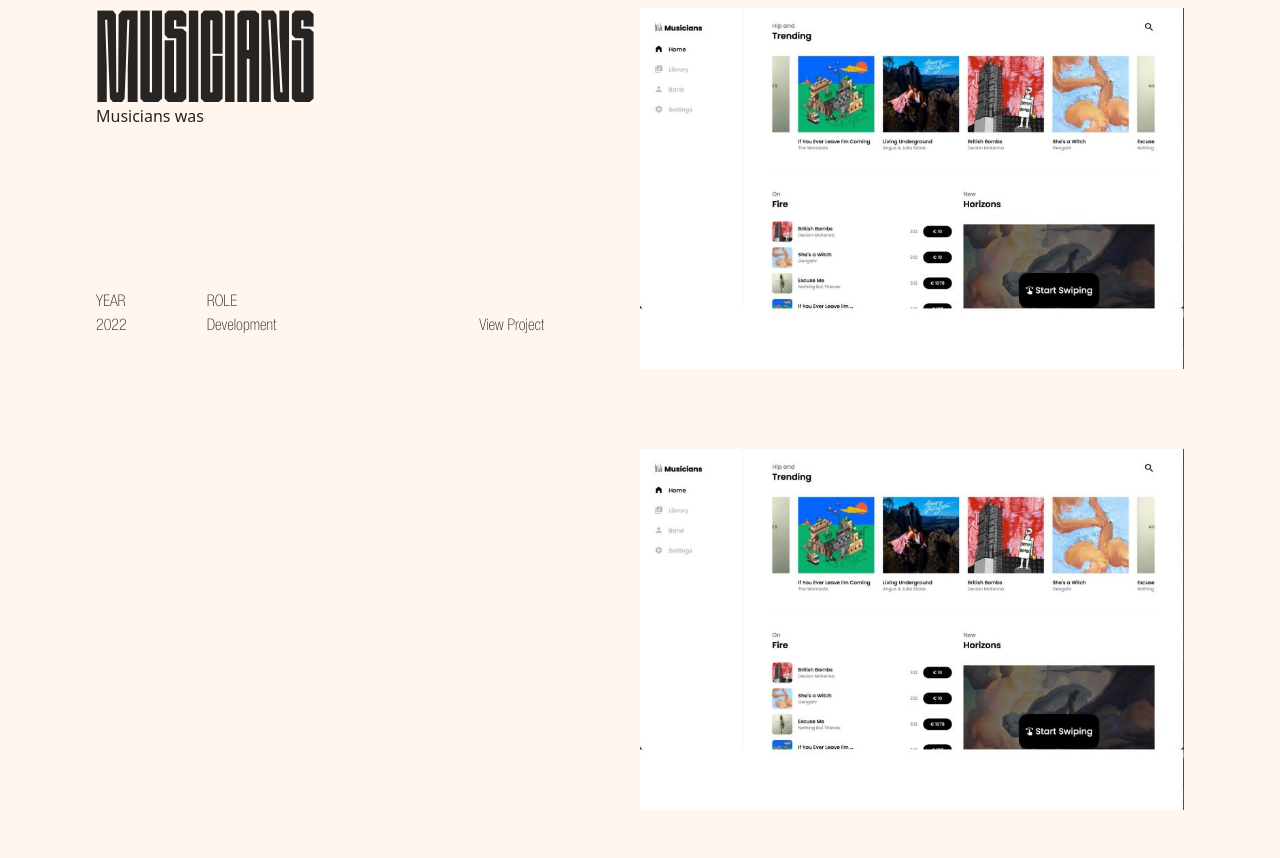
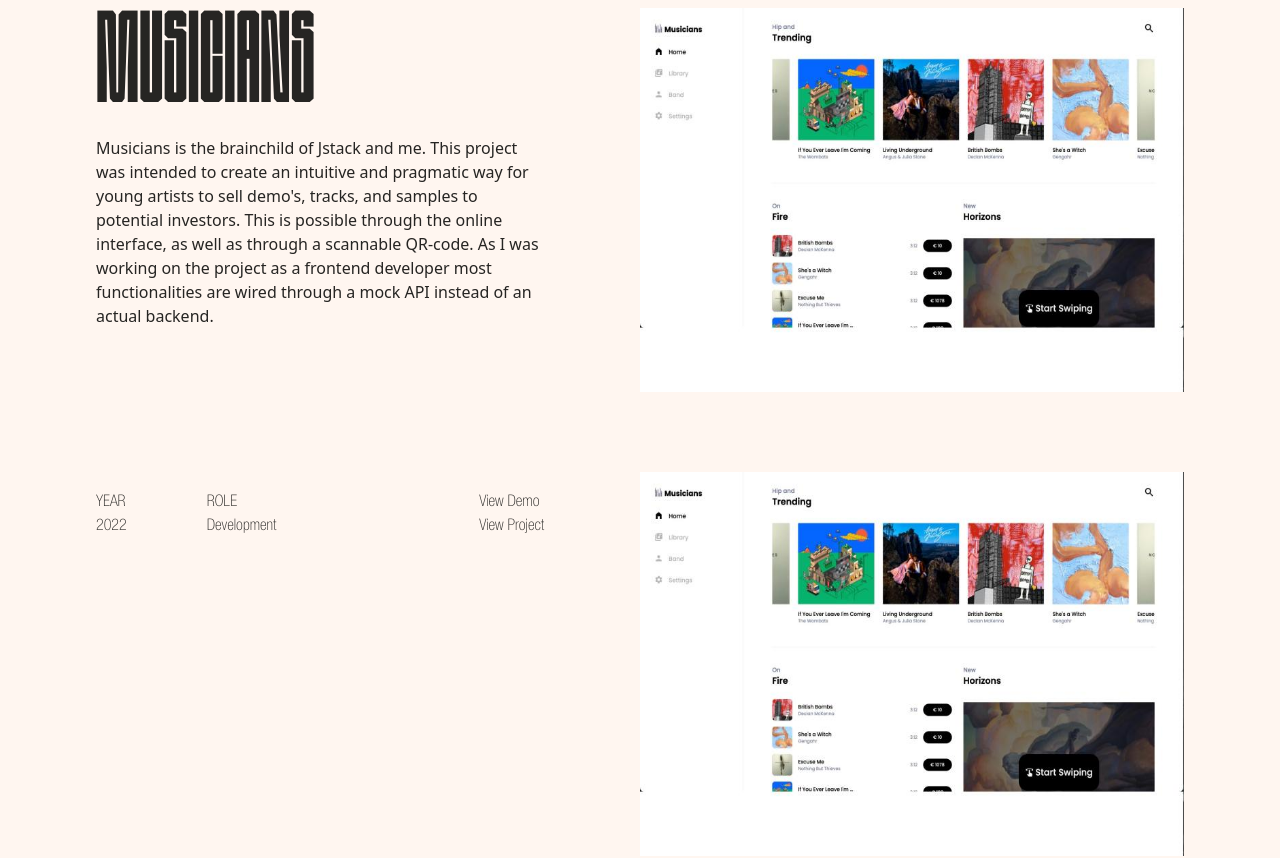
Before and after one commit to snenenenenenene/modern-portfolio, a Next.js app: page /project/musicians in a window 1280 px wide. Shown: the part 200-1058 px from the top of the page. Built offline with nearby package versions, Linux system fonts and the light colour scheme.

Commit message:
feat: :sparkles: added project links + added text

```diff
--- a/app/project/musicians/page.tsx
+++ b/app/project/musicians/page.tsx
@@ -1,13 +1,22 @@
 import { Marquee } from "@/app/components/common/Marquee";
 import React from "react";
+import Image from "next/image";
 
-export const Musicians = () => {
+export default function Musicians() {
   return (
     <div className="w-full min-h-screen h-full pt-20 flex-col">
       <main className="px-24 my-32 flex h-full   relative">
         <div className="w-1/2 pr-24 max-h-fit">
-          <h1 className="font-display text-8xl">MUSICIANS</h1>
-          <p>Musicians was </p>
+          <h1 className="font-display text-8xl mb-8">MUSICIANS</h1>
+          <p>
+            Musicians is the brainchild of Jstack and me. This project was
+            intended to create an intuitive and pragmatic way for young artists
+            to sell demo&apos;s, tracks, and samples to potential investors.
+            This is possible through the online interface, as well as through a
+            scannable QR-code. As I was working on the project as a frontend
+            developer most functionalities are wired through a mock API instead
+            of an actual backend.
+          </p>
           <section className="flex font-body mt-40">
             <span className="flex flex-col">
               <p>YEAR</p>
@@ -18,26 +27,46 @@ export const Musicians = () => {
               <p>Development</p>
             </span>
             <span className="flex flex-col justify-end ml-auto">
+              <a
+                href="https://lynx-osoc.netlify.app/"
+                className="underline-offset-2"
+              >
+                View Demo
+              </a>
+              <a
+                href="https://github.com/snenenenenenene/musicians-frontend"
+                className="underline-offset-2"
+              >
                 View Project
+              </a>
             </span>
           </section>
         </div>
         <div className="w-1/2 h-full flex flex-col gap-y-20">
-          <img
+          <section className="relative object-cover w-full h-96">
+            <Image
+              fill
               alt="image-1"
               src="/assets/images/web/musicians.jpeg"
               className="w-full"
             />
-          <img
+          </section>
+          <section className="relative object-cover w-full h-96">
+            <Image
+              fill
               alt="image-1"
               src="/assets/images/web/musicians.jpeg"
               className="w-full"
             />
-          <img
+          </section>
+          <section className="relative object-cover w-full h-96">
+            <Image
+              fill
               alt="image-1"
               src="/assets/images/web/musicians.jpeg"
               className="w-full"
             />
+          </section>
         </div>
       </main>
 
@@ -65,6 +94,4 @@ export const Musicians = () => {
       </nav>
     </div>
   );
-};
-
-export default Musicians;
+}
```
Lines whose indentation alone changed are shown as unchanged.
